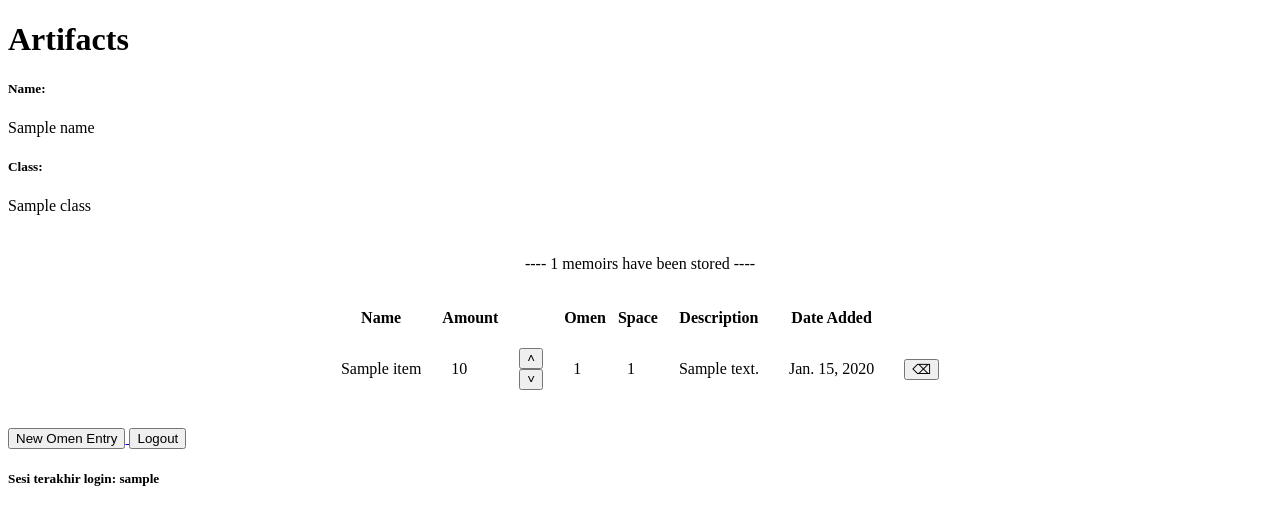
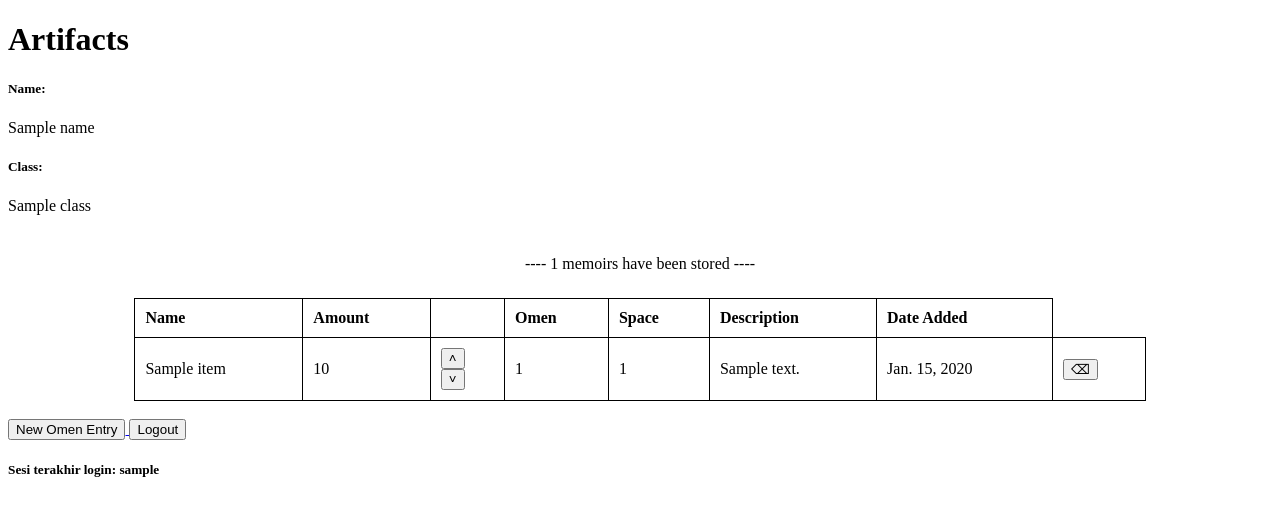
Before and after one commit to MRadhityaUtomo/inventory-project, a Django app: template main/templates/main.html in a window 1280 px wide. Shown: the top 525 px of the page. Run offline with Django 4.2, Linux system fonts and the light colour scheme; tables that the repository leaves empty hold one stand-in row (values such as "Sample post"); the template is opened without the code that fills it: values that come from a table or form of the project are taken from there, most other values are stand-ins (such as "Sample title", 1, 10 or a date in 2020).

Commit message:
adjusted html

```diff
--- a/main/templates/main.html
+++ b/main/templates/main.html
@@ -12,6 +12,7 @@
     <div style="text-align: center; margin-bottom: 25px; margin-top: 40px;">
         <tb>---- {{ count }} memoirs have been stored ----</tb>
     </div>
+
 <style>
     /* Add space between table columns */
     table {
@@ -25,6 +26,30 @@
         padding: 10px; /* Adjust the padding value as needed */
     }
 </style>
+
+<style>
+    /* Add space between table columns */
+    table {
+        border-collapse: collapse; /* Use 'collapse' to merge borders */
+        width: 80%; /* Set the width of the table */
+        margin: 0 auto; /* Center the table horizontally */
+    }
+
+    /* Style table headers */
+    th {
+        border: 1px solid #000; /* Add a 1px solid black border to headers */
+        padding: 10px; /* Adjust the padding value as needed */
+        text-align: left; /* Align text to the left in headers */
+    }
+
+    /* Style table cells */
+    td {
+        border: 1px solid #000; /* Add a 1px solid black border to cells */
+        padding: 10px; /* Adjust the padding value as needed */
+    }
+</style>
+
+
 
 <table>
     <tr>
```
Also changed, not shown: README.md.
